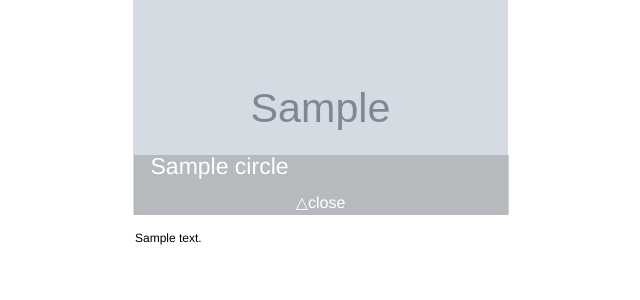
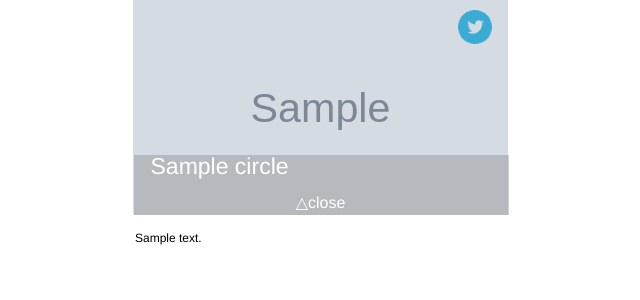
Before and after one commit to ymsk861/utttc_tin, a Django app: template cms/templates/cms/circleid-2-1.html in a window 1280 px wide. Shown: the part 52-352 px from the top of the page, without its empty margins (320-960 px from the left). Run offline with Django 3.2, Linux system fonts and the light colour scheme; the template is opened without the code that fills it: values that come from a table or form of the project are taken from there, others are empty; tables that the repository leaves empty hold one stand-in row (values such as "Sample post"); grey boxes marked "Sample" are stand-in pictures; some libraries are stand-ins or nearby versions.

Commit message:
2-1,2-2,2-3にtwtterを追加

```diff
--- a/cms/static/css/circleID21.css
+++ b/cms/static/css/circleID21.css
@@ -47,6 +47,18 @@ div {
   color               : rgba(0, 0, 0, 1.0);
   text-align          : left;
   line-height         : 17.0px;
+}
+.circleid21 .twitteru306eu30a2u30a4u30b3u30f3u7d20u6750u305du306e21 {
+  background-color    : rgba(255,255,255,0.0);
+  top                 : 10px;
+  height              : 34px;
+  width               : 34px;
+  position            : absolute;
+  margin              : 0;
+  left                : 325px;
+  transform           : rotate(0deg);
+  opacity             : 1.0;
+  z-index             : 4;
 }
 .circleid21 .rectangle {
   background-color    : rgba(215, 215, 215, 1.0);
--- a/cms/templates/cms/circleid-2-1.html
+++ b/cms/templates/cms/circleid-2-1.html
@@ -46,6 +46,11 @@
                         <span class="span1">△</span><span class="span2">close</span>
                     </div>
                 </a>
+                {% if item.twitter %}
+                 <a href="https://{{item.twitter}}">
+                 <img alt="Image" class="twitteru306eu30a2u30a4u30b3u30f3u7d20u6750u305du306e21" src="../static/images/circleid-3-1-twitteru306eu30a2u30a4u30b3u30f3u7d20u6750-u305du306e2-1@2x.png"/>
+                 </a>
+                 {% endif %}
             </div>
         </div>
     {% endfor %}
--- a/cms/templates/cms/circleid-2-2.html
+++ b/cms/templates/cms/circleid-2-2.html
@@ -46,6 +46,11 @@
                         <span class="span1">△</span><span class="span2">close</span>
                     </div>
                 </a>
+                {% if item.twitter %}
+                 <a href="https://{{item.twitter}}">
+                 <img alt="Image" class="twitteru306eu30a2u30a4u30b3u30f3u7d20u6750u305du306e21" src="../static/images/circleid-3-1-twitteru306eu30a2u30a4u30b3u30f3u7d20u6750-u305du306e2-1@2x.png"/>
+                 </a>
+                 {% endif %}
             </div>
         </div>
     {% endfor %}
--- a/cms/templates/cms/circleid-2-3.html
+++ b/cms/templates/cms/circleid-2-3.html
@@ -46,6 +46,11 @@
                         <span class="span1">△</span><span class="span2">close</span>
                     </div>
                 </a>
+                {% if item.twitter %}
+                 <a href="https://{{item.twitter}}">
+                 <img alt="Image" class="twitteru306eu30a2u30a4u30b3u30f3u7d20u6750u305du306e21" src="../static/images/circleid-3-1-twitteru306eu30a2u30a4u30b3u30f3u7d20u6750-u305du306e2-1@2x.png"/>
+                 </a>
+                 {% endif %}
             </div>
         </div>
     {% endfor %}
```
Also changed, not shown: cms/static/css/circleID22.css (+12 -0 lines), cms/static/css/circleID23.css (+12 -0 lines).
